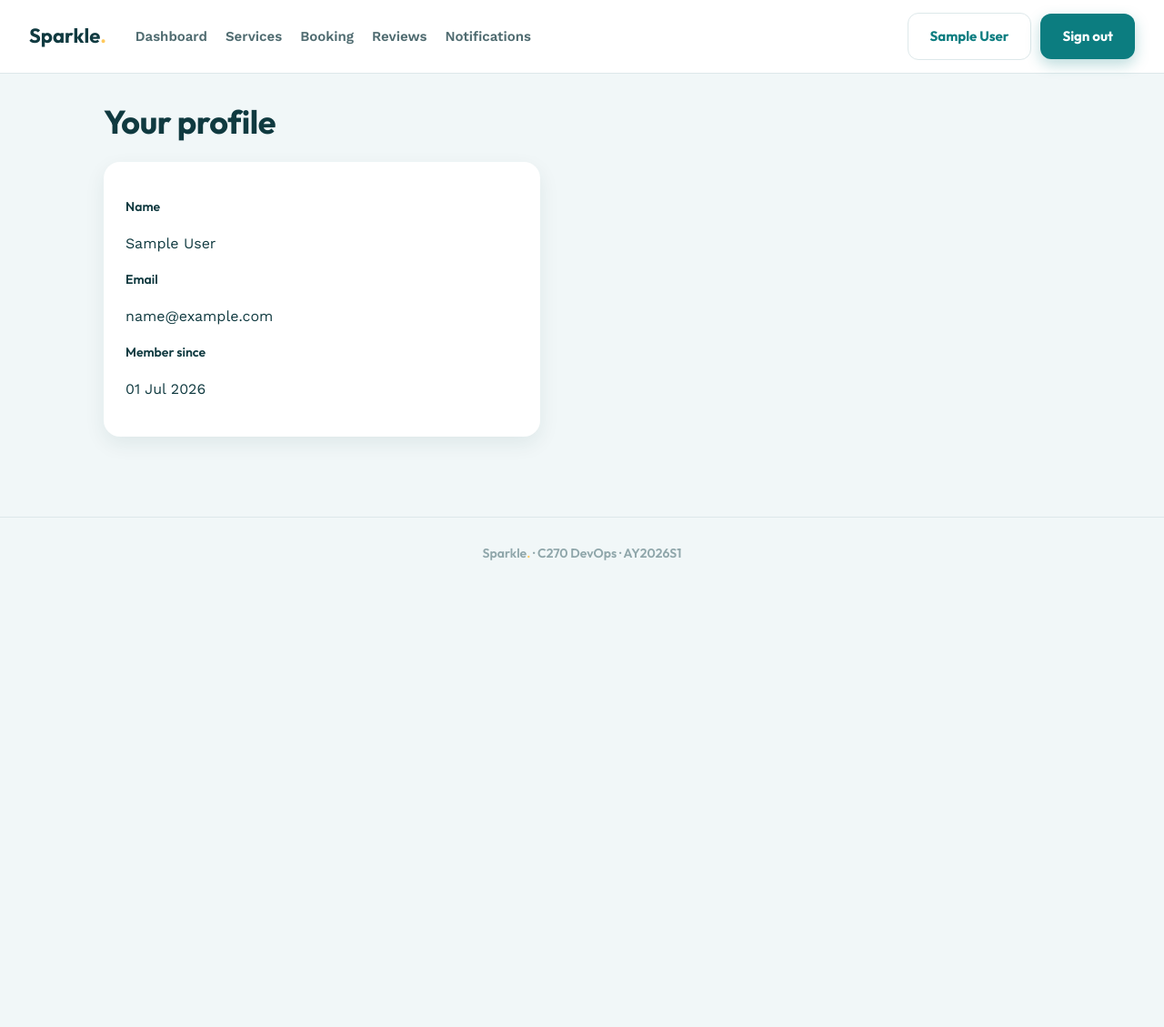
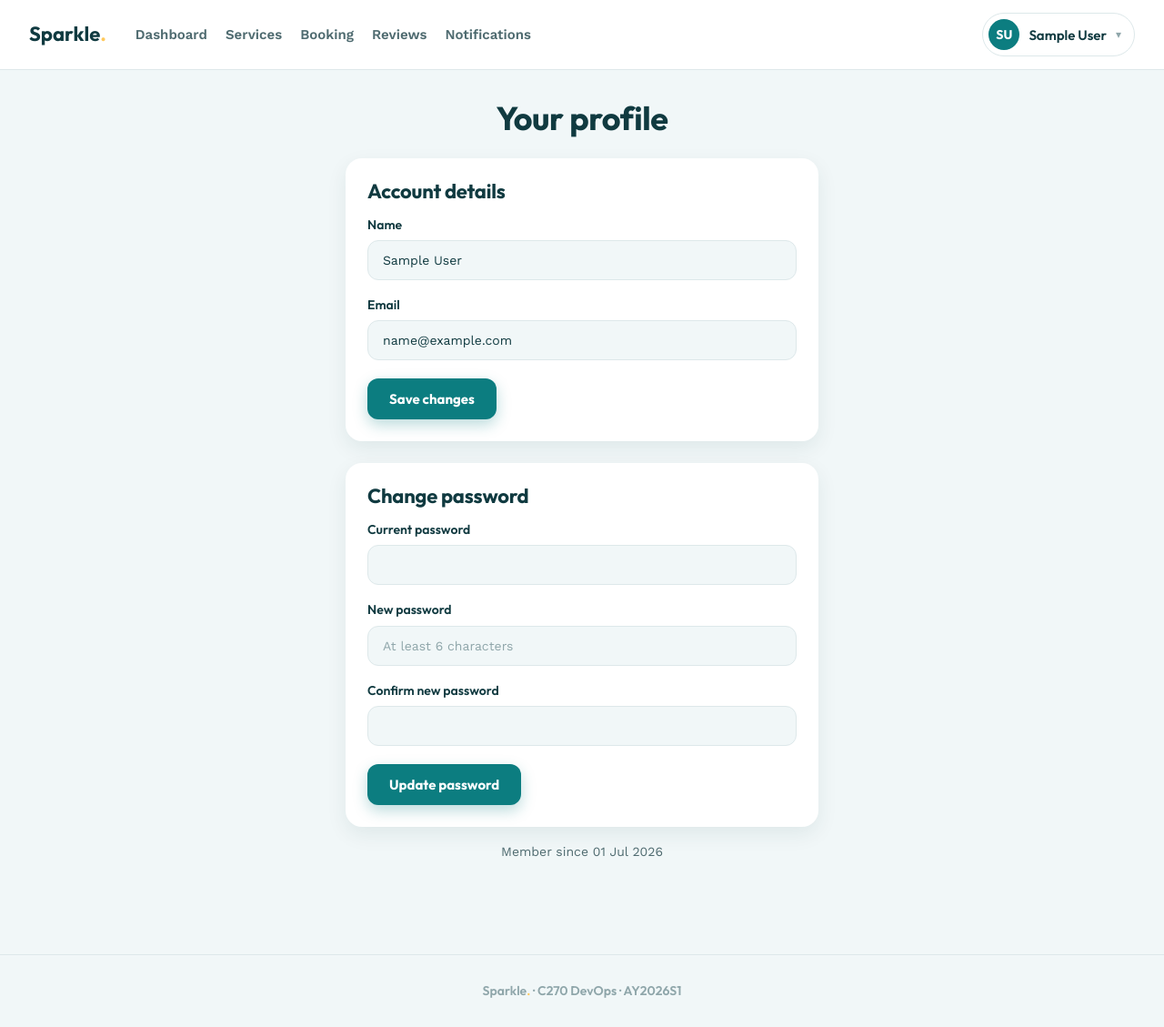
Before and after one commit to Hao-Jun-rp/C270-Team2, a Flask app: page /profile in a window 1280 px wide. Shown: the whole page at 91% size. Before the commit the page ends 616 px from the top, so only its background shows below. Run offline with Flask 3, Linux system fonts and the light colour scheme; the visitor is signed in with stand-in values (Sample User, id 1).

Commit message:
Polished auth: auto-login, avatar menu, sign-out confirm, centered profile

```diff
--- a/app/auth/routes.py
+++ b/app/auth/routes.py
@@ -1,48 +1,77 @@
 """
-AUTH feature (Marcus) — a COMPLETE working example for the team to copy.
-A "blueprint" is just one feature's bundle of pages (routes).
+AUTH feature (Marcus) — the finished version.
+Handles: register, login, logout, view profile, edit profile, change password.
+This is also the worked example the rest of the team copies.
 """
+import re
 from flask import Blueprint, render_template, redirect, url_for, flash, request
 from flask_login import login_user, logout_user, login_required, current_user
 from ..extensions import db
 from ..models import User
 
-# This name "auth" is used in links like url_for("auth.login")
 auth_bp = Blueprint("auth", __name__, template_folder="templates")
+
+# A simple pattern to sanity-check an email looks like "something@something.something"
+EMAIL_RE = re.compile(r"^[^@\s]+@[^@\s]+\.[^@\s]+$")
 
 
 @auth_bp.route("/register", methods=["GET", "POST"])
 def register():
+    # Already logged in? No need to register again.
+    if current_user.is_authenticated:
+        return redirect(url_for("dashboard.home"))
+
     if request.method == "POST":
-        name = request.form.get("name")
-        email = request.form.get("email")
-        password = request.form.get("password")
+        name = request.form.get("name", "").strip()
+        email = request.form.get("email", "").strip().lower()
+        password = request.form.get("password", "")
+        confirm = request.form.get("confirm", "")
 
-        if User.query.filter_by(email=email).first():
+        # ---- Checks (stop at the first problem) ----
+        if not name or not email or not password:
+            flash("Please fill in every field.", "error")
+        elif not EMAIL_RE.match(email):
+            flash("Please enter a valid email address.", "error")
+        elif len(password) < 6:
+            flash("Password must be at least 6 characters.", "error")
+        elif password != confirm:
+            flash("Those passwords don't match.", "error")
+        elif User.query.filter_by(email=email).first():
             flash("That email is already registered.", "warning")
-            return redirect(url_for("auth.register"))
+        else:
+            # All good — create and save the user.
+            user = User(name=name, email=email)
+            user.set_password(password)
+            db.session.add(user)
+            db.session.commit()
+            login_user(user)  # sign them in straight away
+            flash("Welcome to Sparkle!", "success")
+            return redirect(url_for("dashboard.home"))
 
-        user = User(name=name, email=email)
-        user.set_password(password)
-        db.session.add(user)
-        db.session.commit()
-        flash("Account created - welcome to Sparkle!", "success")
-        return redirect(url_for("auth.login"))
+        # A check failed: show the form again, keeping what they typed.
+        return render_template("auth/register.html", name=name, email=email)
 
     return render_template("auth/register.html")
 
 
 @auth_bp.route("/login", methods=["GET", "POST"])
 def login():
+    if current_user.is_authenticated:
+        return redirect(url_for("dashboard.home"))
+
     if request.method == "POST":
-        email = request.form.get("email")
-        password = request.form.get("password")
+        email = request.form.get("email", "").strip().lower()
+        password = request.form.get("password", "")
         user = User.query.filter_by(email=email).first()
 
         if user and user.check_password(password):
             login_user(user)
+            flash("Welcome back!", "success")
             return redirect(url_for("dashboard.home"))
+
+        # Same message whether the email or password was wrong (safer).
         flash("Wrong email or password. Try again.", "error")
+        return render_template("auth/login.html", email=email)
 
     return render_template("auth/login.html")
 
@@ -58,5 +87,49 @@ def logout():
 @auth_bp.route("/profile")
 @login_required
 def profile():
-    # current_user is whoever is logged in right now.
     return render_template("auth/profile.html", user=current_user)
+
+
+@auth_bp.route("/profile/update", methods=["POST"])
+@login_required
+def update_profile():
+    name = request.form.get("name", "").strip()
+    email = request.form.get("email", "").strip().lower()
+
+    if not name or not email:
+        flash("Name and email can't be empty.", "error")
+    elif not EMAIL_RE.match(email):
+        flash("Please enter a valid email address.", "error")
+    else:
+        # Make sure the new email isn't already used by a DIFFERENT person.
+        existing = User.query.filter_by(email=email).first()
+        if existing and existing.id != current_user.id:
+            flash("That email is already in use.", "warning")
+        else:
+            current_user.name = name
+            current_user.email = email
+            db.session.commit()
+            flash("Profile updated.", "success")
+
+    return redirect(url_for("auth.profile"))
+
+
+@auth_bp.route("/profile/password", methods=["POST"])
+@login_required
+def change_password():
+    current = request.form.get("current", "")
+    new = request.form.get("new", "")
+    confirm = request.form.get("confirm", "")
+
+    if not current_user.check_password(current):
+        flash("Your current password is wrong.", "error")
+    elif len(new) < 6:
+        flash("New password must be at least 6 characters.", "error")
+    elif new != confirm:
+        flash("New passwords don't match.", "error")
+    else:
+        current_user.set_password(new)
+        db.session.commit()
+        flash("Password changed.", "success")
+
+    return redirect(url_for("auth.profile"))
--- a/app/auth/templates/auth/login.html
+++ b/app/auth/templates/auth/login.html
@@ -6,9 +6,9 @@
   <p class="text-muted" style="margin-bottom:24px">Let's get you signed in.</p>
   <form method="POST" action="{{ url_for('auth.login') }}">
     <label class="field-label">Email</label>
-    <input class="input" type="email" name="email" placeholder="you@example.com" required style="margin-bottom:16px">
+    <input class="input" type="email" name="email" value="{{ email or '' }}" placeholder="you@example.com" required style="margin-bottom:16px">
     <label class="field-label">Password</label>
-    <input class="input" type="password" name="password" placeholder="&bull;&bull;&bull;&bull;&bull;&bull;&bull;&bull;" required style="margin-bottom:20px">
+    <input class="input" type="password" name="password" placeholder="Your password" required style="margin-bottom:20px">
     <button class="btn btn-primary" type="submit" style="width:100%;justify-content:center">Log in</button>
   </form>
   <p class="text-muted" style="margin-top:16px;font-size:14px">New here?
--- a/app/auth/templates/auth/profile.html
+++ b/app/auth/templates/auth/profile.html
@@ -1,13 +1,33 @@
 {% extends "base.html" %}
 {% block title %}Profile &middot; Sparkle{% endblock %}
 {% block content %}
+<div class="page-narrow">
   <h1>Your profile</h1>
-  <div class="card card-raised" style="max-width:480px;margin-top:24px">
-    <p class="field-label">Name</p>
-    <p style="margin-bottom:16px">{{ user.name }}</p>
-    <p class="field-label">Email</p>
-    <p style="margin-bottom:16px">{{ user.email }}</p>
-    <p class="field-label">Member since</p>
-    <p>{{ user.created_at.strftime('%d %b %Y') }}</p>
+
+  <div class="card card-raised" style="margin-top:24px">
+    <h3>Account details</h3>
+    <form method="POST" action="{{ url_for('auth.update_profile') }}">
+      <label class="field-label">Name</label>
+      <input class="input" type="text" name="name" value="{{ user.name }}" required style="margin-bottom:16px">
+      <label class="field-label">Email</label>
+      <input class="input" type="email" name="email" value="{{ user.email }}" required style="margin-bottom:20px">
+      <button class="btn btn-primary" type="submit">Save changes</button>
+    </form>
   </div>
+
+  <div class="card card-raised" style="margin-top:24px">
+    <h3>Change password</h3>
+    <form method="POST" action="{{ url_for('auth.change_password') }}">
+      <label class="field-label">Current password</label>
+      <input class="input" type="password" name="current" required style="margin-bottom:16px">
+      <label class="field-label">New password</label>
+      <input class="input" type="password" name="new" placeholder="At least 6 characters" required style="margin-bottom:16px">
+      <label class="field-label">Confirm new password</label>
+      <input class="input" type="password" name="confirm" required style="margin-bottom:20px">
+      <button class="btn btn-primary" type="submit">Update password</button>
+    </form>
+  </div>
+
+  <p class="text-muted" style="margin-top:16px;font-size:14px;text-align:center">Member since {{ user.created_at.strftime('%d %b %Y') }}</p>
+</div>
 {% endblock %}
--- a/app/static/theme.css
+++ b/app/static/theme.css
@@ -150,3 +150,28 @@ a:hover{color:var(--color-primary-hover);text-decoration:underline}
 .site-actions{margin-left:auto;display:flex;gap:10px;align-items:center}
 .site-footer{text-align:center;padding:28px;color:var(--color-steam);font-family:var(--font-head);font-weight:600;font-size:14px;border-top:1px solid var(--color-mist);margin-top:40px}
 .site-footer .dot{color:var(--color-sunbeam)}
+
+/* ---------- User menu: avatar chip + dropdown ---------- */
+.user-menu{position:relative}
+.user-chip{display:flex;align-items:center;gap:10px;background:#fff;border:1px solid var(--color-mist);border-radius:var(--radius-pill);padding:6px 14px 6px 6px;cursor:pointer;transition:.15s ease}
+.user-chip:hover{border-color:var(--color-primary)}
+.avatar{display:flex;align-items:center;justify-content:center;width:34px;height:34px;border-radius:50%;background:var(--color-primary);color:#fff;font-family:var(--font-head);font-weight:700;font-size:14px}
+.user-name{font-family:var(--font-head);font-weight:600;font-size:15px;color:var(--color-ink)}
+.chev{color:var(--color-steam);font-size:12px}
+.user-dropdown{position:absolute;right:0;top:calc(100% + 8px);background:#fff;border:1px solid var(--color-mist);border-radius:var(--radius-md);box-shadow:var(--shadow-md);min-width:190px;padding:6px;display:none;z-index:50}
+.user-dropdown.open{display:block}
+.dropdown-item{display:block;width:100%;text-align:left;background:none;border:none;font-family:var(--font-body);font-size:14px;color:var(--color-ink);padding:11px 12px;border-radius:8px;cursor:pointer;text-decoration:none}
+.dropdown-item:hover{background:var(--color-foam);text-decoration:none}
+.dropdown-item.danger{color:var(--color-error)}
+.dropdown-item.danger:hover{background:#FDECEA}
+
+/* ---------- Modal (confirmation dialog) ---------- */
+.modal-overlay{position:fixed;inset:0;background:rgba(16,58,64,.45);display:none;align-items:center;justify-content:center;z-index:100;padding:20px}
+.modal-overlay.open{display:flex}
+.modal{background:#fff;border-radius:16px;padding:28px 30px;max-width:400px;width:100%;box-shadow:var(--shadow-md)}
+.modal h3{margin-bottom:8px}
+.modal-actions{display:flex;gap:12px;justify-content:flex-end;margin-top:24px}
+
+/* ---------- Centered single-column page ---------- */
+.page-narrow{max-width:520px;margin:0 auto}
+.page-narrow h1{text-align:center}
--- a/app/templates/base.html
+++ b/app/templates/base.html
@@ -4,7 +4,6 @@
   <meta charset="UTF-8">
   <meta name="viewport" content="width=device-width, initial-scale=1.0">
   <title>{% block title %}Sparkle{% endblock %}</title>
-  <!-- The shared design system. Wired in once, used everywhere. -->
   <link rel="stylesheet" href="{{ url_for('static', filename='theme.css') }}">
 </head>
 <body>
@@ -19,8 +18,17 @@
     </nav>
     <div class="site-actions">
       {% if current_user.is_authenticated %}
-        <a class="btn btn-ghost" href="{{ url_for('auth.profile') }}">{{ current_user.name }}</a>
-        <a class="btn btn-primary" href="{{ url_for('auth.logout') }}">Sign out</a>
+        <div class="user-menu">
+          <button class="user-chip" id="userChipBtn" onclick="toggleUserMenu(event)" aria-haspopup="true" aria-expanded="false">
+            <span class="avatar">{{ current_user.initials }}</span>
+            <span class="user-name">{{ current_user.name }}</span>
+            <span class="chev" aria-hidden="true">&#9662;</span>
+          </button>
+          <div class="user-dropdown" id="userDropdown" role="menu">
+            <a class="dropdown-item" href="{{ url_for('auth.profile') }}" role="menuitem">Edit profile</a>
+            <button class="dropdown-item danger" onclick="openSignOutModal()" role="menuitem">Sign out</button>
+          </div>
+        </div>
       {% else %}
         <a class="btn btn-ghost" href="{{ url_for('auth.login') }}">Log in</a>
         <a class="btn btn-primary" href="{{ url_for('auth.register') }}">Sign up</a>
@@ -29,7 +37,6 @@
   </header>
 
   <main class="container" style="padding-top:32px;padding-bottom:48px">
-    <!-- Flash messages (the little success/error notes) show up here -->
     {% with messages = get_flashed_messages(with_categories=true) %}
       {% for category, message in messages %}
         <div class="toast toast-{{ category }}" style="margin-bottom:16px">{{ message }}</div>
@@ -40,5 +47,43 @@
   </main>
 
   <footer class="site-footer">Sparkle<span class="dot">.</span> &middot; C270 DevOps &middot; AY2026S1</footer>
+
+  {% if current_user.is_authenticated %}
+  <div class="modal-overlay" id="signOutModal" onclick="if(event.target===this)closeSignOutModal()">
+    <div class="modal" role="dialog" aria-modal="true" aria-labelledby="soTitle">
+      <h3 id="soTitle">Sign out?</h3>
+      <p class="text-muted">You'll need to log in again next time.</p>
+      <div class="modal-actions">
+        <button class="btn btn-ghost" onclick="closeSignOutModal()">Cancel</button>
+        <a class="btn btn-primary" href="{{ url_for('auth.logout') }}">Sign out</a>
+      </div>
+    </div>
+  </div>
+  {% endif %}
+
+  <script>
+    function toggleUserMenu(e){
+      e.stopPropagation();
+      var d=document.getElementById('userDropdown');
+      var open=d.classList.toggle('open');
+      document.getElementById('userChipBtn').setAttribute('aria-expanded', open);
+    }
+    function openSignOutModal(){
+      document.getElementById('userDropdown').classList.remove('open');
+      document.getElementById('signOutModal').classList.add('open');
+    }
+    function closeSignOutModal(){
+      document.getElementById('signOutModal').classList.remove('open');
+    }
+    // Click anywhere else closes the dropdown
+    document.addEventListener('click', function(){
+      var d=document.getElementById('userDropdown');
+      if(d) d.classList.remove('open');
+    });
+    // Esc closes the modal
+    document.addEventListener('keydown', function(e){
+      if(e.key==='Escape') closeSignOutModal();
+    });
+  </script>
 </body>
 </html>
```
Also changed, not shown: app/auth/templates/auth/register.html (+5 -3 lines), app/models.py (+10 -0 lines).
